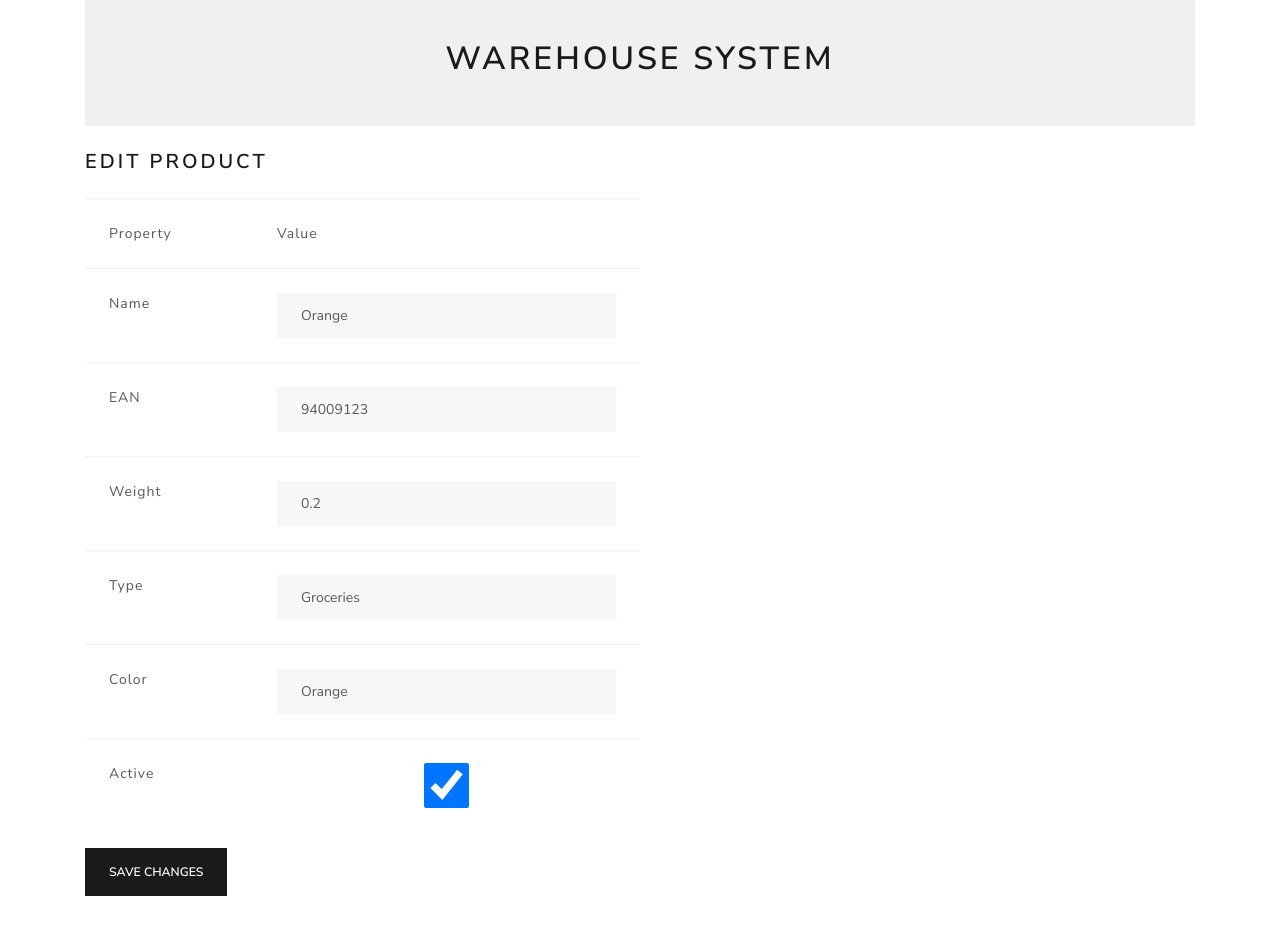
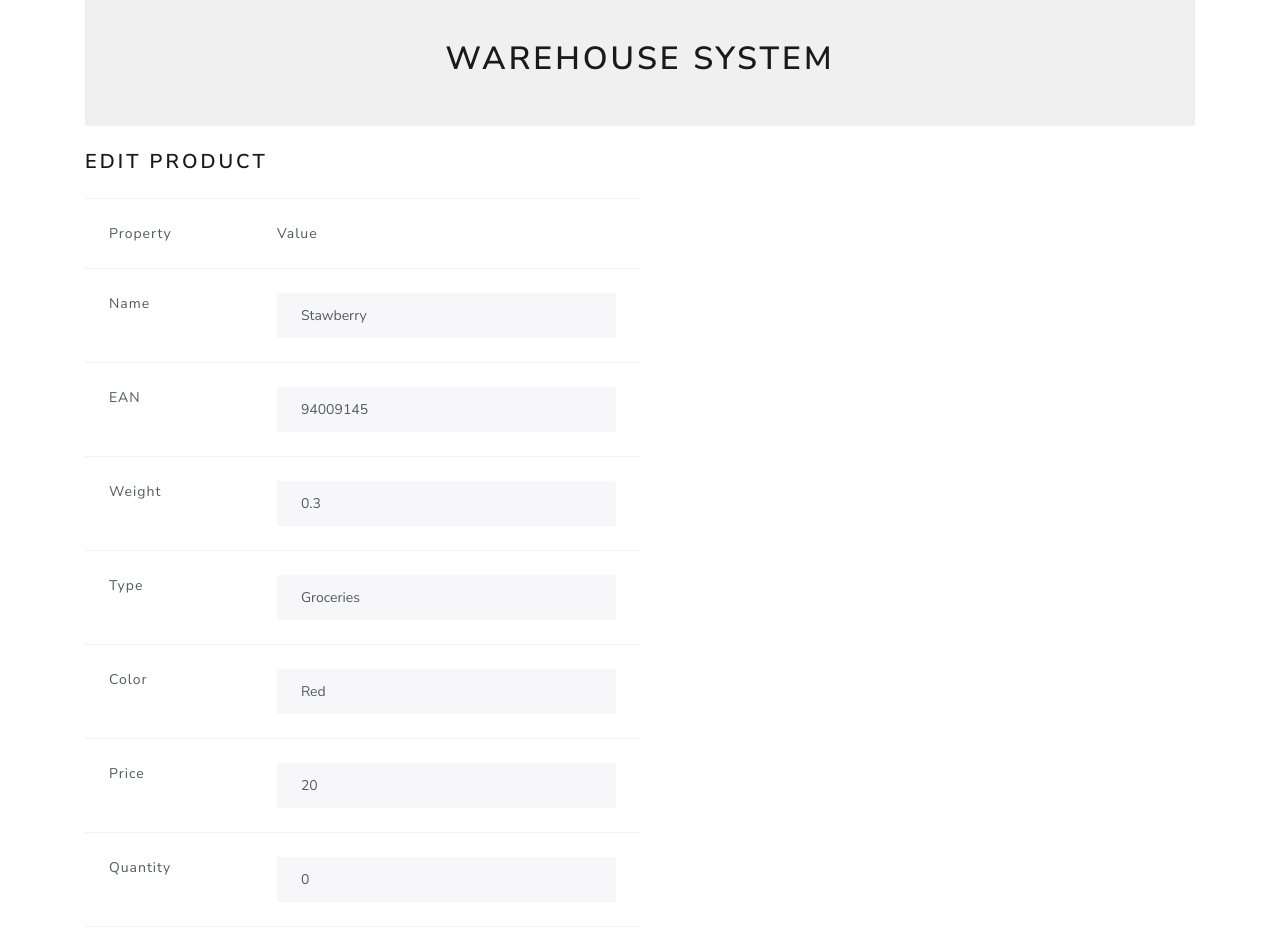
Before and after one commit to lukis747/warehouse-app-react, a React (Create React App) app: page /products/1/edit in a window 1280 px wide. Shown: the top 936 px of the page. Built offline with nearby package versions, Linux system fonts and the light colour scheme.

Commit message:
Price and quantity. Notification when quantity reaches 0

```diff
--- a/src/App.js
+++ b/src/App.js
@@ -7,10 +7,9 @@ import {
   BrowserRouter as Router,
   Switch,
   Route,
-  Link,
-  useRouteMatch,
-  useParams
+  Link
 } from "react-router-dom";
+
 import ProductView from './Product/ProductView';
 import ProductEditView from './Product/ProductEditView';
 import ProductCreateView from './Product/ProductCreateView';
@@ -22,7 +21,7 @@ class App extends React.Component {
     if(localStorage.getItem('state') !== null){
       // Grab data from local storage
       let storage = JSON.parse(localStorage.getItem('state'));
-      let products = storage.products.map((product) => new Product(product.id,product.name,product.ean,product.type,product.weight,product.color,product.active));
+      let products = storage.products.map((product) => new Product(product.id,product.name,product.ean,product.type,product.weight,product.color,product.active,product.price,product.quantity));
 
       this.state = {
         products
@@ -31,8 +30,9 @@ class App extends React.Component {
       // Initial data if you have not set anything yet
       this.state = {
         products : [
-          new Product(0,'Banana',94009456,'Groceries',0.100,'Yellow',true),
-          new Product(1,'Orange',94009123,'Groceries',0.200,'Orange',true),
+          new Product(0,'Banana',94009456,'Groceries',0.100,'Yellow',true,10,5),
+          new Product(1,'Stawberry',94009145,'Groceries',0.300,'Red',true,20,0),
+          new Product(2,'Orange',94009123,'Groceries',0.200,'Orange',false,20,1),
         ]
       };
       this.storeStates(this.state);
@@ -54,7 +54,7 @@ class App extends React.Component {
     });
   };
 
-    // On checkbox status change mutates the value in state and persists to the local storage
+  // Product edit handler
   productEditHandler = (data) => {
     this.setState(previousState => {
       let products = [...previousState.products];
@@ -66,15 +66,16 @@ class App extends React.Component {
       product.color = data.color;
       product.weight = data.weight;
       product.active = data.active;
+      product.price = data.price;
+      product.quantity = data.quantity;
 
       products[indexOfProduct] = product;
-      console.log(product);
       this.storeStates(this.state);
       return { products };
     });
   };
 
-      // On checkbox status change mutates the value in state and persists to the local storage
+  // Product create handler
   productCreateHandler = (data) => {
     this.setState(previousState => {
       let products = [...previousState.products];
@@ -82,7 +83,7 @@ class App extends React.Component {
         return Math.max(a.id, b.id);
       });
 
-          let product = new Product(maxIndex+1,data.name,data.ean,data.type,data.weight,data.color,data.active);
+      let product = new Product(maxIndex+1,data.name,data.ean,data.type,data.weight,data.color,data.active,data.price,data.quantity);
 
       products.push(product);
       this.storeStates(this.state);
@@ -92,7 +93,7 @@ class App extends React.Component {
 
 
 
-  // Removes pfroduct from the local storage
+  // Removes product from the local storage
   productDeleteHandler = id => {
     let products =  this.state.products.filter(x => x.id !== id);
     this.setState({products});
@@ -100,9 +101,9 @@ class App extends React.Component {
   };
 
   // Persist data to local storage
-  storeStates(state)
+  storeStates(data)
   {
-    localStorage.setItem('state',JSON.stringify(state));
+    localStorage.setItem('state',JSON.stringify(data));
   }
 
 
--- a/src/Product/Product.js
+++ b/src/Product/Product.js
@@ -1,5 +1,5 @@
 class Product{
-  constructor(id,name,ean,type,weight,color,active)
+  constructor(id,name,ean,type,weight,color,active,price,quantity)
   {
     this.id = id;
     this.name = name;
@@ -8,6 +8,8 @@ class Product{
     this.weight = weight;
     this.color = color;
     this.active = active;
+    this.price = price;
+    this.quantity = quantity;
   }
 
   setActivity(state) {
--- a/src/Product/ProductCreateView.js
+++ b/src/Product/ProductCreateView.js
@@ -13,7 +13,9 @@ export default class ProductCreateView extends Component {
       color: '',
       type: '',
       active: true,
-      error:''
+      error:'',
+      price: 0,
+      quantity:0
     };
   }
 
@@ -25,6 +27,16 @@ export default class ProductCreateView extends Component {
   onEanChange = (e) => {
     this.setState({
       ean: parseInt(e.target.value)
+    });
+  }
+  OnPriceChange = (e) => {
+    this.setState({
+      price: parseInt(e.target.value)
+    });
+  }
+  onQuantityChange = (e) => {
+    this.setState({
+      quantity: parseInt(e.target.value)
     });
   }
   onWeightChange = (e) => {
@@ -57,7 +69,13 @@ export default class ProductCreateView extends Component {
         !this.state.ean ||
         !this.state.weight ||
         this.state.color == '' ||
-        this.state.type == '')
+        this.state.type == '' ||
+        !this.state.price ||
+        !this.state.quantity ||
+        this.state.ean < 0 ||
+        this.state.weight < 0 ||
+        this.state.price < 0 ||
+        this.state.quantity < 0)
     {
       console.log(this.state);
       this.setState({
@@ -113,6 +131,18 @@ export default class ProductCreateView extends Component {
               </td>
             </tr>
             <tr>
+              <td>Price</td>
+              <td>
+                <input type="number" value={this.state.price} onChange={this.OnPriceChange} className="form-control"></input>
+              </td>
+            </tr>
+            <tr>
+              <td>Quantity</td>
+              <td>
+                <input type="number" value={this.state.quantity} onChange={this.onQuantityChange} className="form-control"></input>
+              </td>
+            </tr>
+            <tr>
               <td>Active</td>
               <td>
                 <input type="checkbox" checked={this.state.active} onChange={this.onActiveChange} className="form-control"></input>
--- a/src/Product/ProductEditView.js
+++ b/src/Product/ProductEditView.js
@@ -17,6 +17,8 @@ export default class ProductEditView extends Component {
       type: this.product.type,
       color: this.product.color,
       active: this.product.active,
+      price: this.product.price,
+      quantity: this.product.quantity,
       error: ''
     };
   }
@@ -33,6 +35,16 @@ export default class ProductEditView extends Component {
   onEanChange = (e) => {
     this.setState({
       ean: parseInt(e.target.value)
+    });
+  }
+  OnPriceChange = (e) => {
+    this.setState({
+      price: parseInt(e.target.value)
+    });
+  }
+  onQuantityChange = (e) => {
+    this.setState({
+      quantity: parseInt(e.target.value)
     });
   }
   onWeightChange = (e) => {
@@ -65,7 +77,13 @@ export default class ProductEditView extends Component {
         !this.state.ean ||
         !this.state.weight ||
         this.state.color == '' ||
-        this.state.type == '')
+        this.state.type == '' ||
+        !this.state.price ||
+        !this.state.quantity ||
+        this.state.ean < 0 ||
+        this.state.weight < 0 ||
+        this.state.price < 0 ||
+        this.state.quantity < 0)
     {
       console.log(this.state);
       this.setState({
@@ -121,6 +139,18 @@ export default class ProductEditView extends Component {
             </td>
           </tr>
           <tr>
+              <td>Price</td>
+              <td>
+                <input type="number" value={this.state.price} onChange={this.OnPriceChange} className="form-control"></input>
+              </td>
+            </tr>
+            <tr>
+              <td>Quantity</td>
+              <td>
+                <input type="number" value={this.state.quantity} onChange={this.onQuantityChange} className="form-control"></input>
+              </td>
+            </tr>
+          <tr>
             <td>Active</td>
             <td>
               <input type="checkbox" checked={this.state.active} onChange={this.onActiveChange} className="form-control"></input>
--- a/src/Product/ProductsTable.js
+++ b/src/Product/ProductsTable.js
@@ -25,6 +25,8 @@ export default class ProductsTable extends React.Component {
             <th scope="col">EAN</th>
             <th scope="col">Weight</th>
             <th scope="col">Color</th>
+            <th scope="col">Price</th>
+            <th scope="col">Quantity</th>
             <th scope="col">Active</th>
             <th scope="col"></th>
           </tr>
@@ -32,11 +34,13 @@ export default class ProductsTable extends React.Component {
         <tbody>
           {this.state.products.map((product) => {
             return (
-              <tr className={!product.active ? 'table-dark' : ''}>
+              <tr className={!product.active ? 'table-dark' : product.quantity === 0 ? 'table-danger' : ''}>
                 <td>{product.name}</td>
                 <td>{product.ean}</td>
                 <td>{product.weight}</td>
                 <td>{product.color}</td>
+                <td>{product.price}</td>
+                <td>{product.quantity}</td>
                 <td><input type="checkbox" checked={product.active} onChange={() => this.props.onActivityChange(product.id)}></input></td>
                 <td>
                   <Link to={'/products/'+product.id}>
```
Lines whose indentation alone changed are shown as unchanged.
